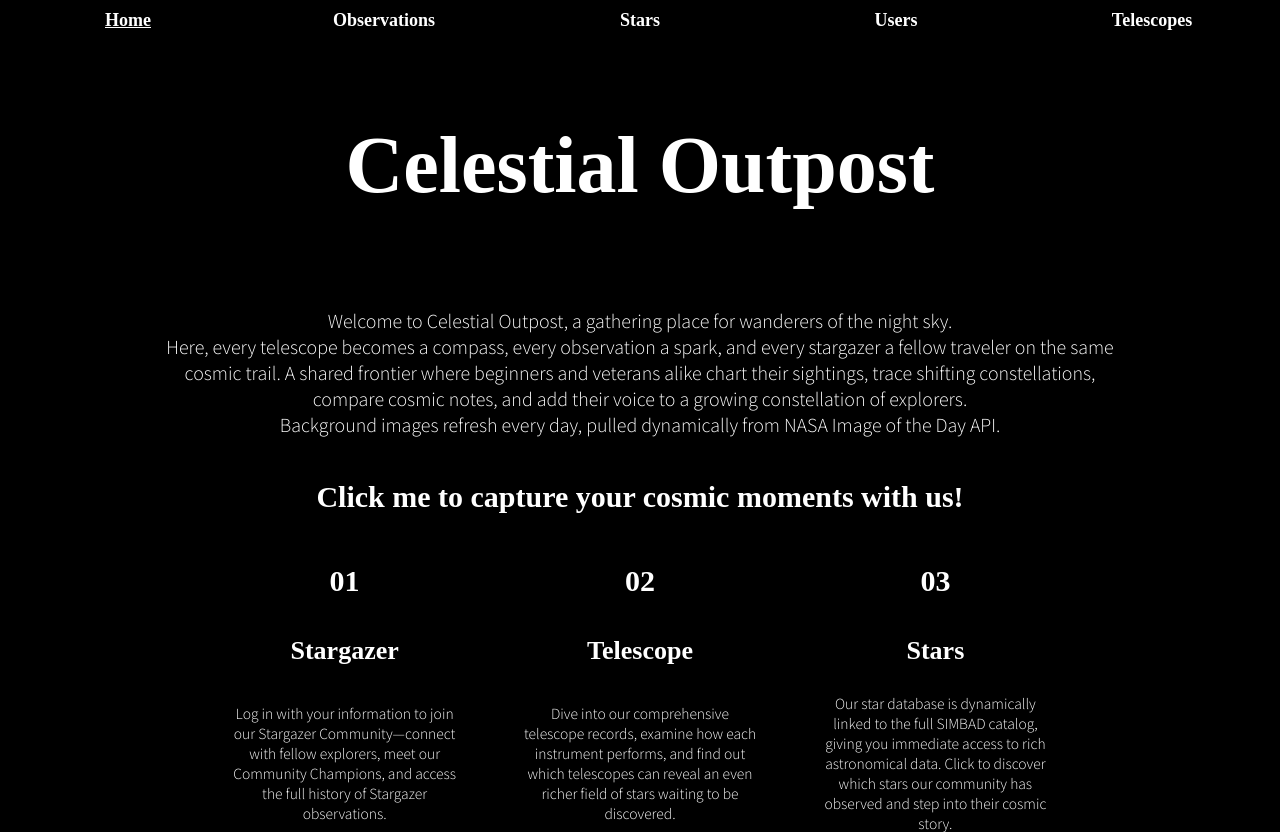
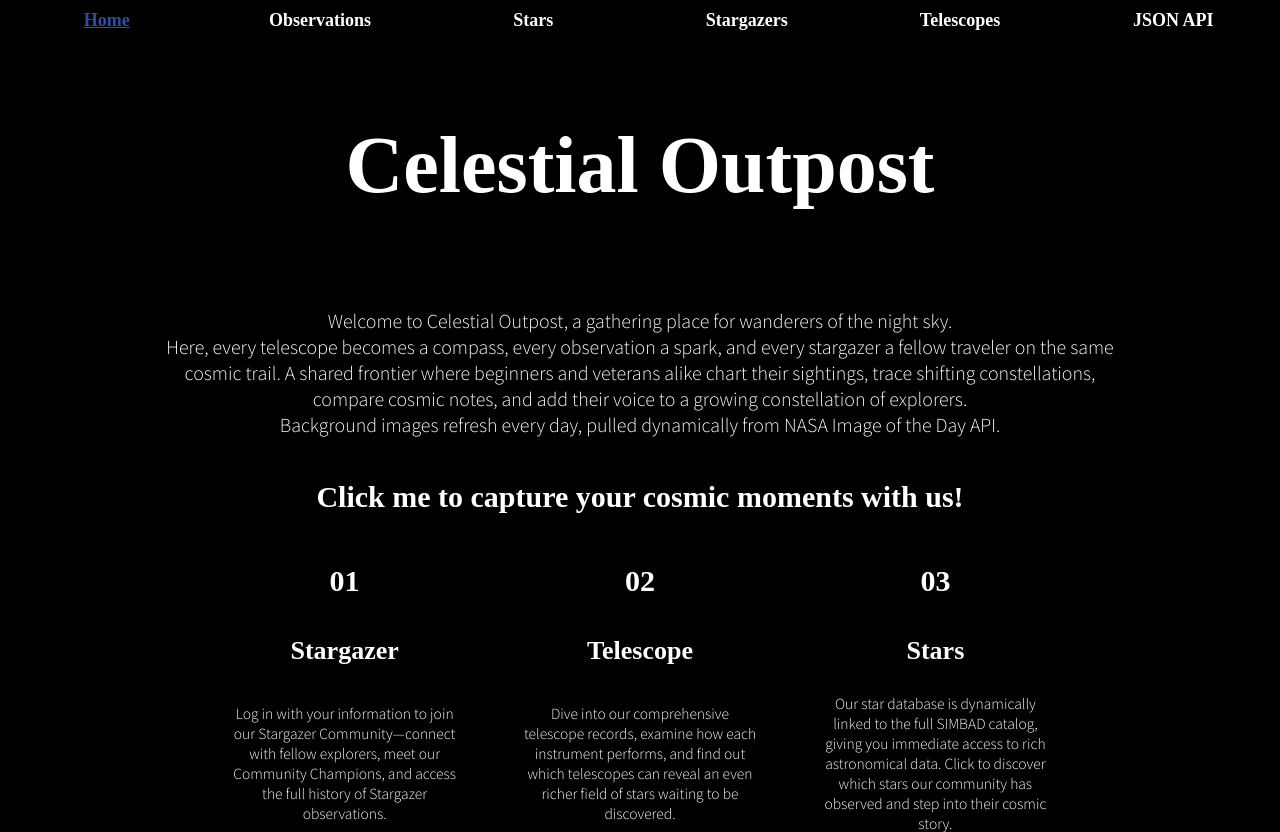
Before and after one commit to Shreyas31/celestial_outpost, a Flask app: page / in a window 1280 px wide. Shown: the top 832 px of the page. Run offline with Flask 3, Linux system fonts and the light colour scheme; data that the repository does not hold is empty; parts of the project's set-up code (start-up, migrations or seed data) failed here and were passed over.

Commit message:
json api for homepage

```diff
--- a/templates/base.html
+++ b/templates/base.html
@@ -11,7 +11,7 @@
         height: 5vh;
         background-color: #000000;
         display: grid;
-        grid-template-columns: 1fr 1fr 1fr 1fr 1fr;
+        grid-template-columns: 1fr 1fr 1fr 1fr 1fr 1fr;
       }
       .navbar a {
         text-align: center;
@@ -27,6 +27,9 @@
       }
       .navbar a:hover {
         text-decoration: underline;
+        color: #2950a3;
+        cursor: pointer;
+        transition: all 0.3s ease-in-out;
       }
     </style>
     {% block style %}{% endblock %}
@@ -37,8 +40,9 @@
           <a href="{{ url_for('home') }}">Home</a>
           <a href="{{ url_for('observation.home') }}">Observations</a>
           <a href="{{ url_for('star.home') }}">Stars</a>
-          <a href="{{ url_for('user.home') }}">Users</a>
+          <a href="{{ url_for('user.home') }}">Stargazers</a>
           <a href="{{ url_for('telescope.home') }}">Telescopes</a>
+          <a href="{{ url_for('api-observation.get_all_observations') }}">JSON API</a>
       </nav>
     </header>
     <main>
```
Also changed, not shown: api/observation.py (+11 -0 lines).
